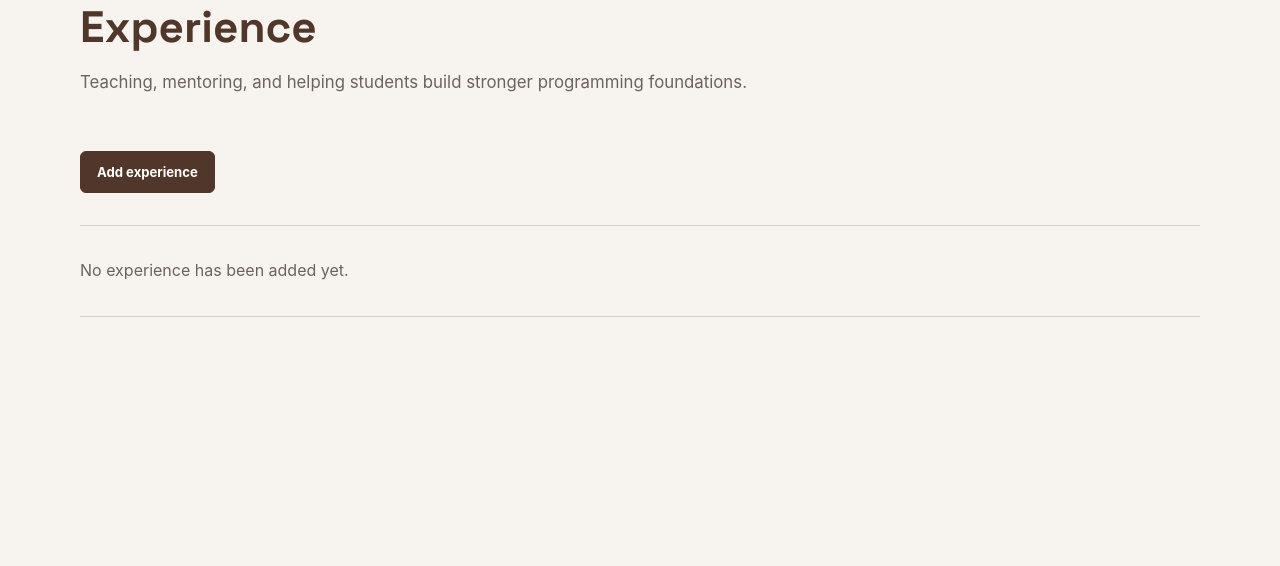
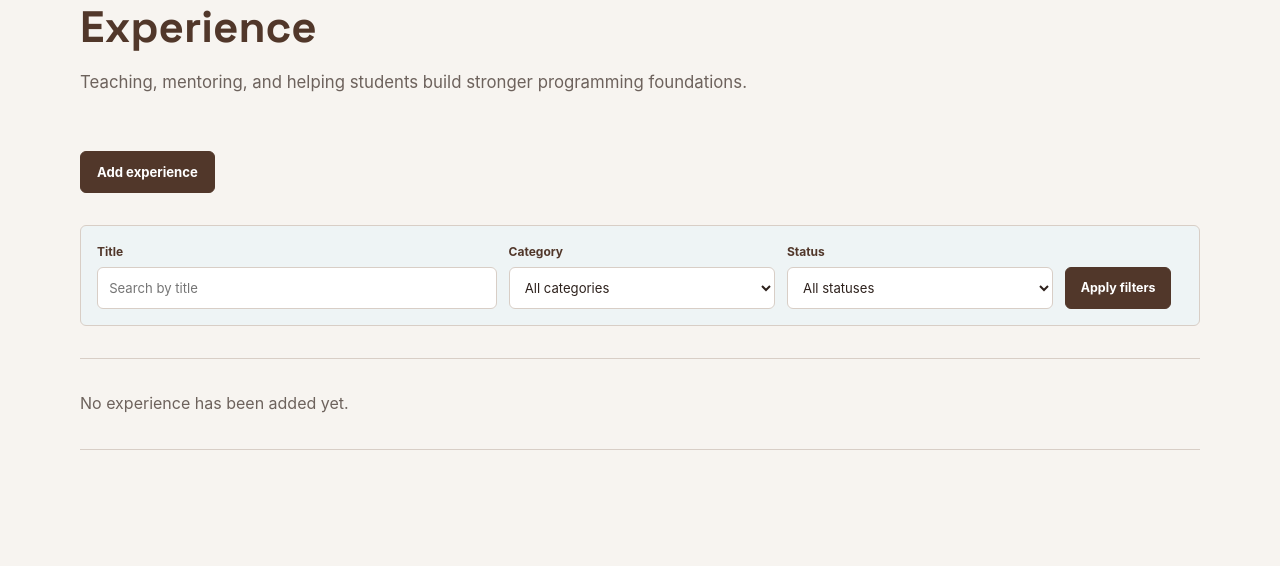
Before and after one commit to osman-fardin/myportofolio, a Django app: page /experience/ in a window 1280 px wide. Shown: the part 158-724 px from the top of the page. Run offline with Django 5.2, Linux system fonts and the light colour scheme; data that the repository does not hold is empty.

Commit message:
feat: add filtered experience JSON delivery

```diff
--- a/main/urls.py
+++ b/main/urls.py
@@ -5,6 +5,7 @@ from .views import (
     create_project,
     delete_experience,
     delete_project,
+    get_experiences_json,
     get_projects_json,
     show_experience,
     show_main,
@@ -34,6 +35,11 @@ urlpatterns = [
         delete_experience,
         name='delete_experience',
     ),
+    path(
+        'api/experiences/',
+        get_experiences_json,
+        name='get_experiences_json',
+    ),
     path('projects/', show_projects, name='show_projects'),
     path('projects/add/', create_project, name='create_project'),
     path(
--- a/main/views.py
+++ b/main/views.py
@@ -25,14 +25,81 @@ def show_main(request):
     return render(request, 'index.html', context)
 
 
+def _get_filtered_experiences(request):
+    experiences = Experience.objects.order_by('-started_at')
+
+    title_query = request.GET.get('title', '').strip()
+    category_filter = request.GET.get('category', '').strip()
+    status_filter = request.GET.get('status', '').strip()
+
+    if title_query:
+        experiences = experiences.filter(
+            title__icontains=title_query,
+        )
+
+    if category_filter:
+        experiences = experiences.filter(
+            category=category_filter,
+        )
+
+    if status_filter == 'ongoing':
+        experiences = experiences.filter(
+            ended_at__isnull=True,
+        )
+    elif status_filter == 'completed':
+        experiences = experiences.filter(
+            ended_at__isnull=False,
+        )
+
+    return experiences
+
+
 def show_experience(request):
+    json_response = get_experiences_json(request)
+
+    experiences = serializers.deserialize(
+        'json',
+        json_response.content.decode('utf-8'),
+    )
+    experiences = [
+        experience.object
+        for experience in experiences
+    ]
+
+    title_query = request.GET.get('title', '').strip()
+    category_filter = request.GET.get('category', '').strip()
+    status_filter = request.GET.get('status', '').strip()
+
     context = {
         'name': 'Muhammad Osman Fardin',
         'display_name': 'Muhammad Osman Fardin',
-        'experience_list': Experience.objects.order_by('-started_at'),
+        'experience_list': experiences,
+        'category_choices': Experience.EXPERIENCE_CHOICES,
+        'title_query': title_query,
+        'category_filter': category_filter,
+        'status_filter': status_filter,
+        'has_active_filters': bool(
+            title_query
+            or category_filter
+            or status_filter
+        ),
     }
 
     return render(request, 'experience.html', context)
+
+
+def get_experiences_json(request):
+    experiences = _get_filtered_experiences(request)
+
+    experiences_json = serializers.serialize(
+        'json',
+        experiences,
+    )
+
+    return HttpResponse(
+        experiences_json,
+        content_type='application/json',
+    )
 
 
 def create_experience(request):
--- a/static/css/style.css
+++ b/static/css/style.css
@@ -555,6 +555,93 @@ body:has(.site-menu[open]) {
     }
 }
 
+.experience-filters {
+    display: grid;
+    grid-template-columns:
+        minmax(180px, 1.5fr)
+        repeat(2, minmax(150px, 1fr))
+        auto
+        auto;
+    gap: 0.75rem;
+    align-items: end;
+    margin-bottom: 2rem;
+    padding: 1rem;
+    background-color: var(--cloud-soft);
+    border: 1px solid var(--line);
+    border-radius: var(--radius);
+}
+
+.experience-filter-field {
+    display: grid;
+    gap: 0.35rem;
+}
+
+.experience-filter-field label {
+    color: var(--walnut);
+    font-size: 0.75rem;
+    font-weight: 700;
+}
+
+.experience-filter-field input,
+.experience-filter-field select {
+    width: 100%;
+    min-width: 0;
+    min-height: 42px;
+    padding: 0.55rem 0.7rem;
+    color: var(--ink);
+    background-color: var(--surface);
+    border: 1px solid var(--line);
+    border-radius: var(--radius);
+    font: inherit;
+    font-size: 0.82rem;
+}
+
+.experience-filter-field input:focus,
+.experience-filter-field select:focus {
+    border-color: var(--cloud);
+    outline: 2px solid rgb(82 111 122 / 18%);
+    outline-offset: 2px;
+}
+
+.experience-filters button,
+.experience-filters > a {
+    display: inline-flex;
+    min-height: 42px;
+    align-items: center;
+    justify-content: center;
+    padding: 0.55rem 0.9rem;
+    border-radius: var(--radius);
+    font: inherit;
+    font-size: 0.78rem;
+    font-weight: 700;
+    text-decoration: none;
+}
+
+.experience-filters button {
+    color: var(--surface);
+    background-color: var(--walnut);
+    border: 1px solid var(--walnut);
+    cursor: pointer;
+}
+
+.experience-filters > a {
+    color: var(--walnut);
+    background-color: transparent;
+    border: 1px solid var(--line);
+}
+
+@media (hover: hover) and (pointer: fine) {
+    .experience-filters button:hover {
+        background-color: var(--copper);
+        border-color: var(--copper);
+    }
+
+    .experience-filters > a:hover {
+        color: var(--copper);
+        border-color: var(--copper);
+    }
+}
+
 .experience-list {
     border-top: 1px solid var(--line);
 }
@@ -1274,6 +1361,14 @@ body:has(.site-menu[open]) {
         margin-left: 164px;
     }
 
+    .experience-filters {
+        grid-template-columns: repeat(2, minmax(0, 1fr));
+    }
+
+    .experience-filter-field:first-child {
+        grid-column: 1 / -1;
+    }
+
     .selected-project {
         grid-template-columns: minmax(0, 1fr);
         grid-template-areas:
@@ -1441,6 +1536,19 @@ body:has(.site-menu[open]) {
         margin-left: 0;
     }
 
+    .experience-filters {
+        grid-template-columns: minmax(0, 1fr);
+    }
+
+    .experience-filter-field:first-child {
+        grid-column: auto;
+    }
+
+    .experience-filters button,
+    .experience-filters > a {
+        width: 100%;
+    }
+
     .project-browser {
         grid-template-columns: minmax(0, 1fr);
         min-height: 0;
--- a/templates/experience.html
+++ b/templates/experience.html
@@ -26,6 +26,73 @@
             >
                 Add experience
             </a>
+
+            <form
+                method="get"
+                action="{% url 'main:show_experience' %}"
+                class="experience-filters"
+                aria-label="Filter experiences"
+            >
+                <div class="experience-filter-field">
+                    <label for="experience-title-filter">Title</label>
+                    <input
+                        id="experience-title-filter"
+                        type="search"
+                        name="title"
+                        value="{{ title_query }}"
+                        placeholder="Search by title"
+                    >
+                </div>
+
+                <div class="experience-filter-field">
+                    <label for="experience-category-filter">Category</label>
+                    <select
+                        id="experience-category-filter"
+                        name="category"
+                    >
+                        <option value="">All categories</option>
+
+                        {% for value, label in category_choices %}
+                            <option
+                                value="{{ value }}"
+                                {% if category_filter == value %}selected{% endif %}
+                            >
+                                {{ label }}
+                            </option>
+                        {% endfor %}
+                    </select>
+                </div>
+
+                <div class="experience-filter-field">
+                    <label for="experience-status-filter">Status</label>
+                    <select
+                        id="experience-status-filter"
+                        name="status"
+                    >
+                        <option value="">All statuses</option>
+                        <option
+                            value="ongoing"
+                            {% if status_filter == 'ongoing' %}selected{% endif %}
+                        >
+                            Ongoing
+                        </option>
+                        <option
+                            value="completed"
+                            {% if status_filter == 'completed' %}selected{% endif %}
+                        >
+                            Completed
+                        </option>
+                    </select>
+                </div>
+
+                <button type="submit">Apply filters</button>
+
+                {% if has_active_filters %}
+                    <a href="{% url 'main:show_experience' %}">
+                        Clear
+                    </a>
+                {% endif %}
+            </form>
 
             <div class="experience-list">
                 {% for experience in experience_list %}
@@ -84,7 +151,11 @@
                     </article>
                 {% empty %}
                     <p class="experience-empty">
-                        No experience has been added yet.
+                        {% if has_active_filters %}
+                            No experiences match the selected filters.
+                        {% else %}
+                            No experience has been added yet.
+                        {% endif %}
                     </p>
                 {% endfor %}
             </div>
```
